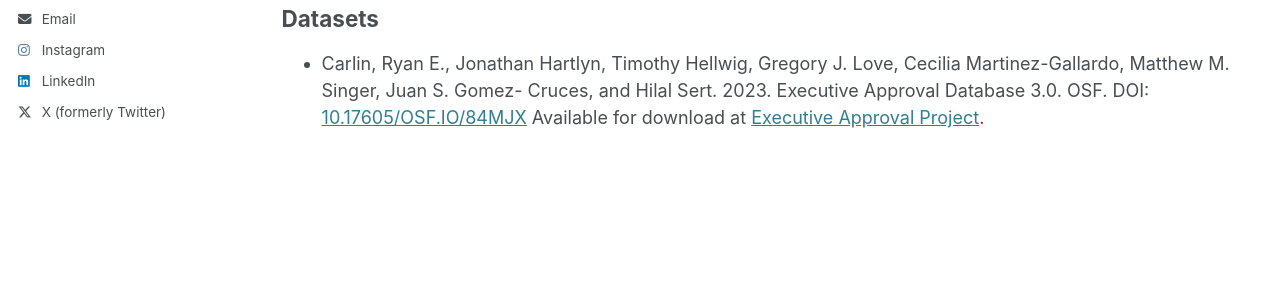
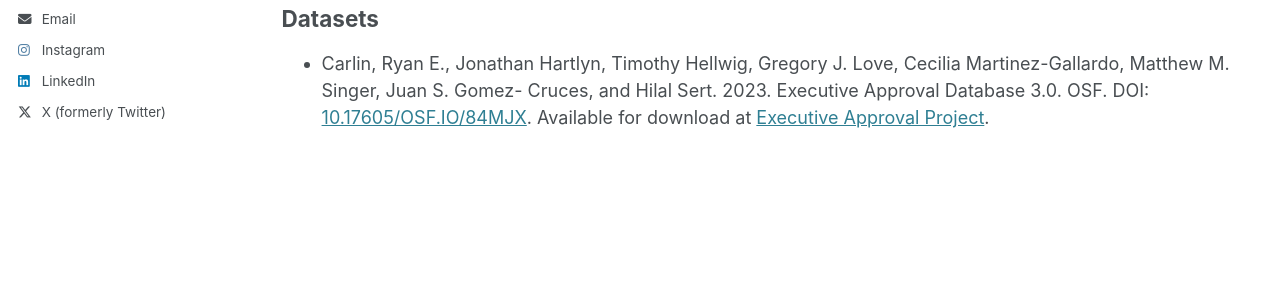
Before and after one commit to serthilal/serthilal.github.io, a Jekyll site: the page built from _pages/research.md, in a window 1280 px wide and 900 px high, scrolled down 910 px. Shown: the part 362-662 px from the top of the window. Built offline with Jekyll 4.4.1, drawn with Linux system fonts in a browser that asks for light colours.

```diff
--- a/_pages/research.md
+++ b/_pages/research.md
@@ -56,4 +56,4 @@ author_profile: true
 
 ## Datasets
 
-- Carlin, Ryan E., Jonathan Hartlyn, Timothy Hellwig, Gregory J. Love, Cecilia Martinez-Gallardo, Matthew M. Singer, Juan S. Gomez- Cruces, and Hilal Sert. 2023. Executive Approval Database 3.0. OSF. DOI: [10.17605/OSF.IO/84MJX](https://osf.io/84mjx/overview) Available for download at [Executive Approval Project](https://executiveapproval.org/download/).
+- Carlin, Ryan E., Jonathan Hartlyn, Timothy Hellwig, Gregory J. Love, Cecilia Martinez-Gallardo, Matthew M. Singer, Juan S. Gomez- Cruces, and Hilal Sert. 2023. Executive Approval Database 3.0. OSF. DOI: [10.17605/OSF.IO/84MJX](https://osf.io/84mjx/overview). Available for download at [Executive Approval Project](https://executiveapproval.org/download/).
```
